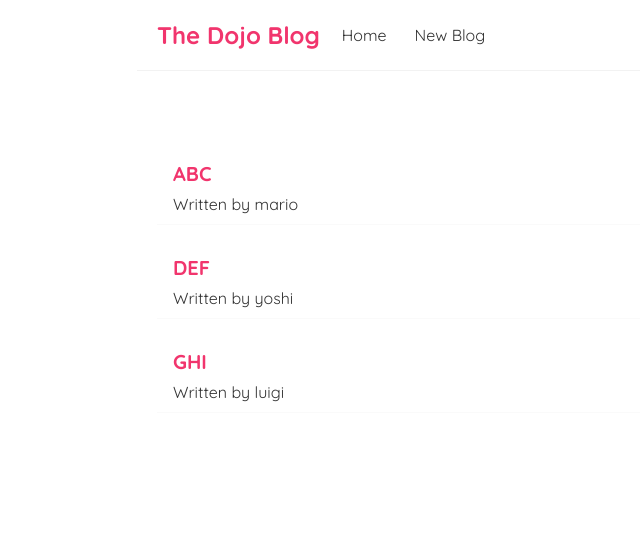
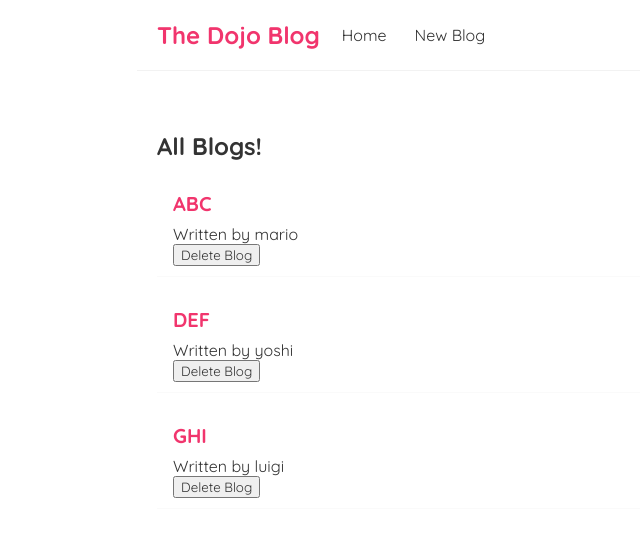
Before and after one commit to d-cryptic/dojo-blog-react, a React (Create React App) app: page /create in a window 1280 px wide. Shown: the top 536 px of the page, without its empty margins (183-823 px from the left). Built offline with nearby package versions, Linux system fonts and the light colour scheme.

Commit message:
state lifting

```diff
--- /dev/null
+++ b/src/BlogList.js
@@ -0,0 +1,18 @@
+import React from "react";
+
+const BlogList = ({ blogs, title, handleDelete }) => {
+  return (
+    <div className="blog-list">
+      <h2>{title}</h2>
+      {blogs.map((blog) => (
+        <div className="blog-preview" key={blog.id}>
+          <h2>{blog.title}</h2>
+          <p>Written by {blog.author}</p>
+          <button onClick={() => handleDelete(blog.id)}>Delete Blog</button>
+        </div>
+      ))}
+    </div>
+  );
+};
+
+export default BlogList;
--- a/src/Home.js
+++ b/src/Home.js
@@ -1,4 +1,5 @@
 import React, { useState } from "react";
+import BlogList from "./BlogList";
 
 const Home = () => {
   const [blogs, setBlogs] = useState([
@@ -7,14 +8,14 @@
     { title: "GHI", body: "lorem ipsum", author: "luigi", id: 3 },
   ]);
 
+  const handleDelete = (id) => {
+    const newBlogs = blogs.filter((blog) => blog.id !== id);
+    setBlogs(newBlogs);
+  };
+
   return (
     <div className="home">
-      {blogs.map((blog) => (
-        <div className="blog-preview" key={blog.id}>
-          <h2>{blog.title}</h2>
-          <p>Written by {blog.author}</p>
-        </div>
-      ))}
+      <BlogList blogs={blogs} title="All Blogs!" handleDelete={handleDelete} />
     </div>
   );
 };
```
